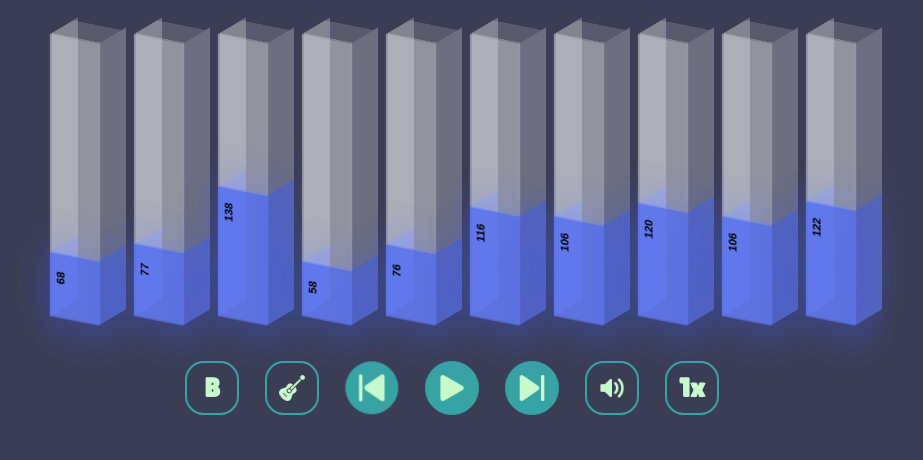
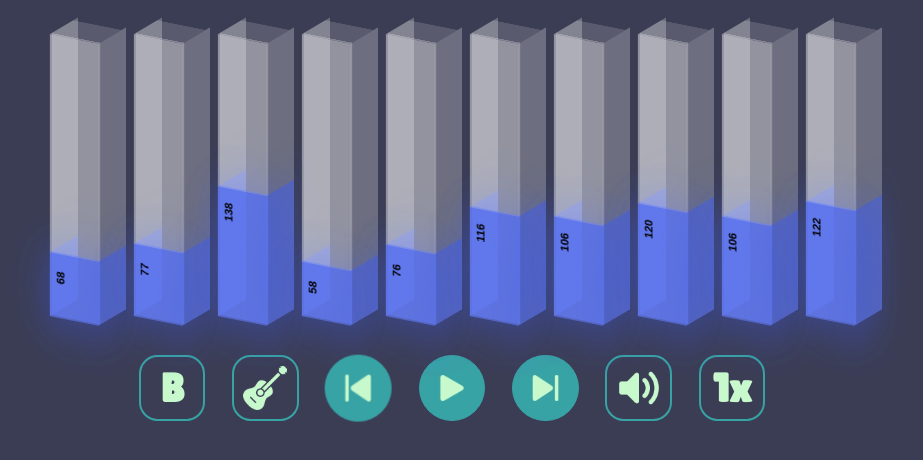
Before and after one commit to santiagosauma/Algorythm, a React (Create React App) app: page /visualizer in a window 1280 px wide. Shown: the top 460 px of the page, without its empty margins (188-1111 px from the left). Built offline with nearby package versions, Linux system fonts and the light colour scheme.

Commit message:
Fixed Button Content Style

```diff
--- a/src/components/Visualizer.js
+++ b/src/components/Visualizer.js
@@ -198,19 +198,19 @@ class Visualizer extends Component {
 
     if (this.state.isPlaying) {
       playButton = (
-        <button className="controller" onClick={this.pause}>
+        <button className="controller central">
           <img src={process.env.PUBLIC_URL + '/resources/pause.png'} alt="Pause" />
         </button>
       );
     } else if (this.state.currentStep === this.state.arraySteps.length) {
       playButton = (
-        <button className="controller" onClick={this.generateRandomArray}>
+        <button className="controller central" onClick={this.generateRandomArray}>
           <img src={process.env.PUBLIC_URL + '/resources/redo-arrow-symbol.png'} alt="Restart" />
         </button>
       );
     } else {
       playButton = (
-        <button className="controller" onClick={this.start}>
+        <button className="controller central" onClick={this.start}>
           <img src={process.env.PUBLIC_URL + '/resources/play-button-arrowhead.png'} alt="Play" />
         </button>
       );
@@ -223,24 +223,24 @@ class Visualizer extends Component {
         </div>
         <div className="control-pannel">
           <div className="control-buttons">
-            <button className="controller volume">
-              <span className="text-preview">B</span>
+            <button className="controller transparent-button">
+              <span className="text-preview large-text">B</span>
             </button>
-            <button className="controller volume">
-              <img src={process.env.PUBLIC_URL + '/resources/guitar-instrument.png'} alt="Instrumento" />
+            <button className="controller transparent-button">
+              <img src={process.env.PUBLIC_URL + '/resources/guitar-instrument.png'} alt="Instrumento" className="large-icon" />
             </button>
-            <button className="controller previous" onClick={this.previousStep}>
+            <button className="controller previous central">
               <img src={process.env.PUBLIC_URL + '/resources/next.png'} alt="Previous" />
             </button>
             {playButton}
-            <button className="controller" onClick={this.nextStep}>
+            <button className="controller central" onClick={this.nextStep}>
               <img src={process.env.PUBLIC_URL + '/resources/next.png'} alt="Next" />
             </button>
-            <button className="controller volume" onClick={this.toggleVolume}>
-              <img src={process.env.PUBLIC_URL + this.getVolumeIcon()} alt="Volume" />
+            <button className="controller transparent-button" onClick={this.toggleVolume}>
+              <img src={process.env.PUBLIC_URL + this.getVolumeIcon()} alt="Volume" className="large-icon" />
             </button>
-            <button className="controller volume">
-              <span className="text-preview">1x</span>
+            <button className="controller transparent-button">
+              <span className="text-preview large-text">1x</span>
             </button>
           </div>
         </div>
--- a/src/components/styles/SortDetail.css
+++ b/src/components/styles/SortDetail.css
@@ -77,10 +77,11 @@
 .visualizer-container {
   flex: 0 0 50%;
   max-width: 50%;
+  margin-left: 4vw;
 }
 
 .code-and-actions {
-  margin-left: 10vw;
+  margin-left: 6vw;
   flex: 0 0 71%;
   max-width: 100%;
   display: flex;
--- a/src/components/styles/Visualizer.css
+++ b/src/components/styles/Visualizer.css
@@ -27,16 +27,22 @@
 }
 
 .controller {
-  background: #38A3A5;
+  background: transparent;
   margin: 0 1em;
-  border: 1px solid #38A3A5;
-  height: 4em;
-  width: 4em;
-  border-radius: 50%;
+  border: 2px solid #38A3A5;
+  height: 5em;
+  width: 5em;
+  border-radius: 1.4em;
   cursor: pointer;
   display: flex;
   justify-content: center;
   align-items: center;
+}
+
+.controller.central {
+  background: #38A3A5;
+  border-radius: 50%;
+  border: 1px solid #38A3A5;
 }
 
 .controller.previous {
@@ -66,17 +72,9 @@
   width: 2em;
 }
 
-.controller.volume {
-  background: transparent;
-  margin: 0 1em;
-  border: 2px solid #38A3A5;
-  height: 4em;
-  width: 4em;
-  border-radius: 1.4em;
-  cursor: pointer;
-  display: flex;
-  justify-content: center;
-  align-items: center;
+.controller img.large-icon {
+  height: 3.3em !important;
+  width: 3.3em !important;
 }
 
 .text-preview {
@@ -86,3 +84,7 @@
   color: #C7F9CC;
   text-align: center;
 }
+
+.large-text {
+  font-size: 3em;
+}
```
